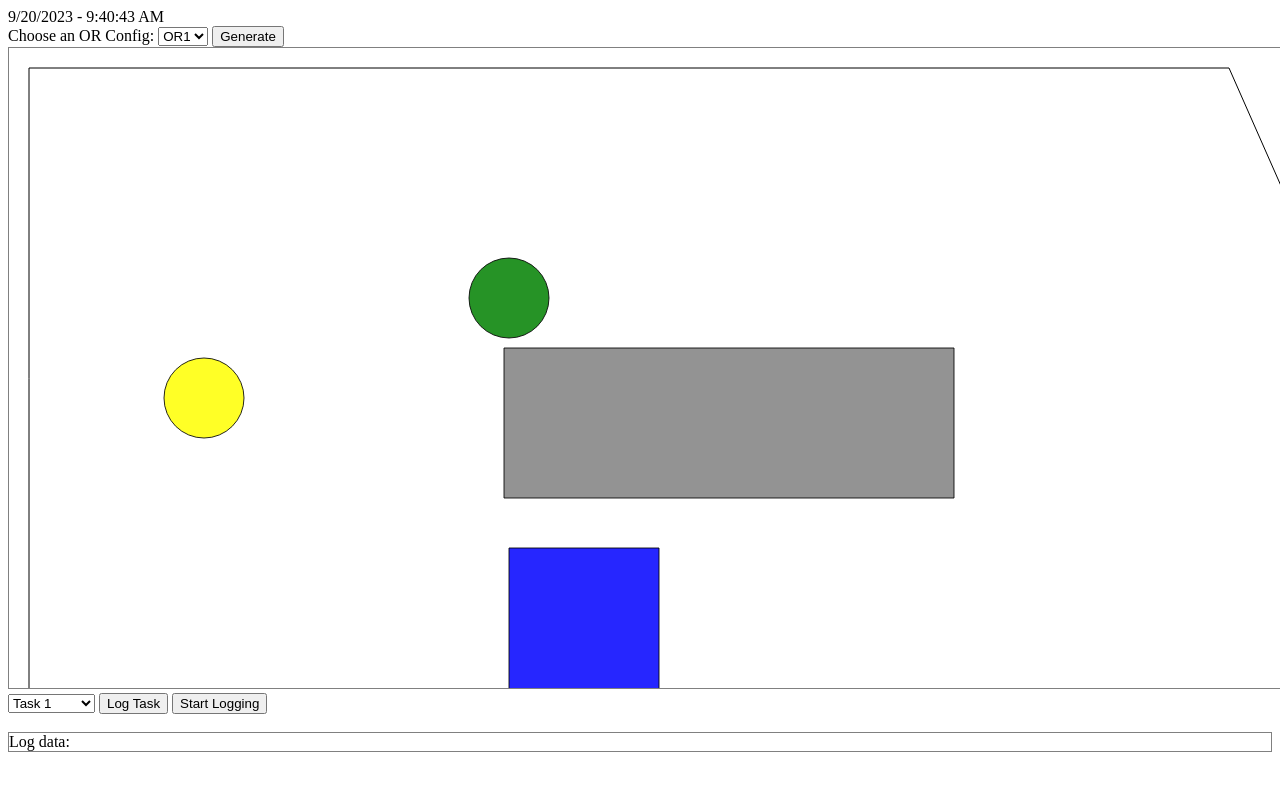
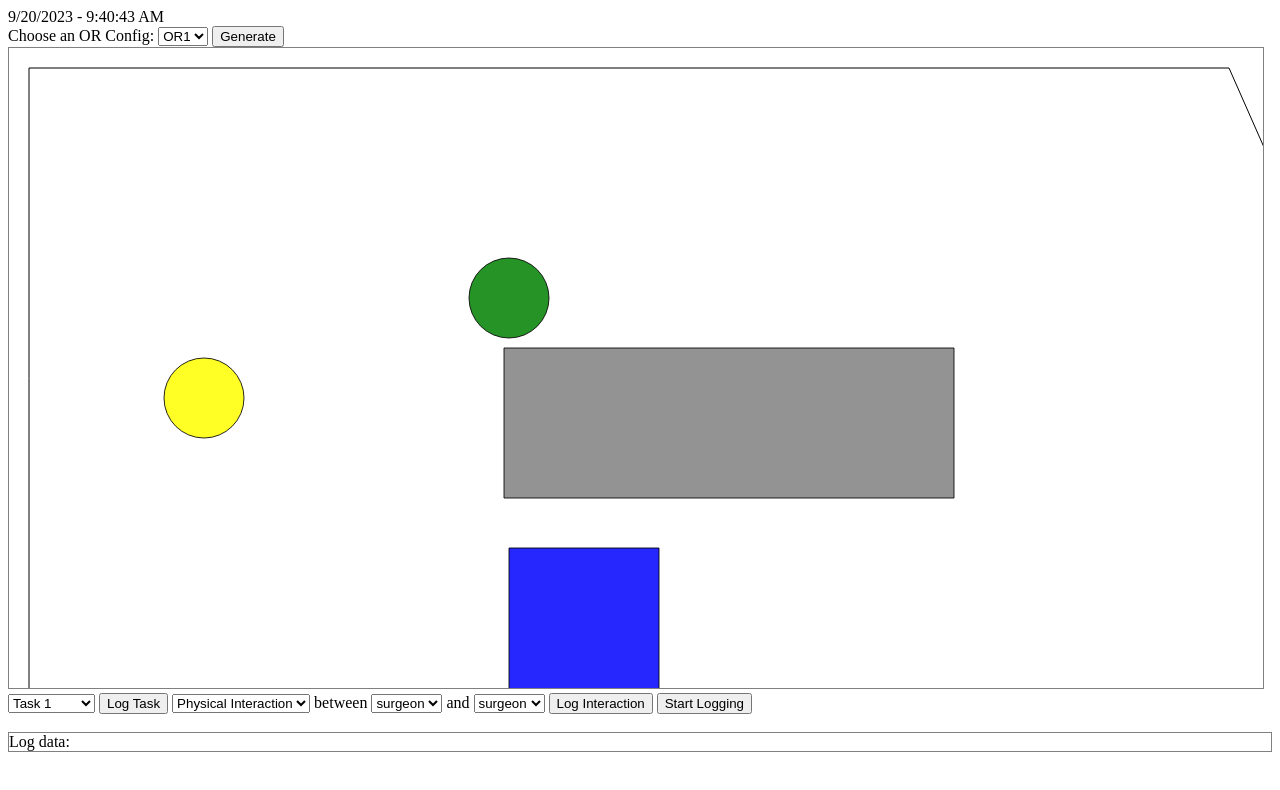
Before and after one commit to tommwilliamson/tommwilliamson.github.io, a plain HTML site: page index.html in a window 1280 px wide. Both pictures are taken after a click on the button "Generate". Drawn offline with Linux system fonts and the light colour scheme.

Commit message:
Update index.html

```diff
--- a/index.html
+++ b/index.html
@@ -19,6 +19,16 @@
     <option value="OtherTask">Other Task</option>
   </select>
   <button hidden class="logTaskButton" onclick="logTask()" id="logTaskButton">Log Task</button>
+  <select  hidden name="interact_types" id="interact_types">
+    <option value="VerbalInter">Physical Interaction</option>
+    <option value="PhysInter">Verbal Interaction</option>
+    <option value="OtherInter">Other Interaction</option>
+  </select>
+  <label hidden id="ipa_label" for="interact_party_a">between</label>
+  <select hidden name="interact_party_a" id="interact_party_a"></select>
+  <label hidden id="ipb_label" for="interact_party_b">and</label>
+  <select hidden name="interact_party_b" id="interact_party_b"></select>
+  <button hidden class="logInteractButton" onclick="logInteraction()" id="logInteractButton">Log Interaction</button>
   <button hidden class="toggleLoggingButton" onclick="toggleLogging()" id="toggleLoggingButton">Start Logging</button>
   <br>
   <br>
@@ -34,7 +44,7 @@ let loggingTimer;
 window.onload = function() {
 	canvas = document.getElementById("canvas");
 	ctx = canvas.getContext("2d");
-  	var w =  window.innerWidth;
+  	var w =  window.innerWidth*0.98;
 	var h =  window.innerHeight*0.8;
 	ctx.canvas.width  = w;
 	ctx.canvas.height = h;
@@ -106,7 +116,25 @@ function setupOR() {
 	document.getElementById("toggleLoggingButton").hidden = false;
 	document.getElementById("logging_area").hidden = false;
 	document.getElementById("logging_area").appendChild(document.createElement("br"));
+	document.getElementById("logInteractButton").hidden = false;
+	document.getElementById("interact_types").hidden = false;
+	var ipa = document.getElementById("interact_party_a");
+	var ipb = document.getElementById("interact_party_b");
+	for(let i=0; i<moveableObjects.length; i++) {
+		var role = moveableObjects[i].role;
+		var option_a = document.createElement('option');
+		option_a.text = role;
+		var option_b = document.createElement('option');
+		option_b.text = role;
 
+		ipa.add(option_a);
+		ipb.add(option_b);
+
+	}
+	ipa.hidden = false;
+	ipb.hidden = false;
+	document.getElementById("ipa_label").hidden = false;
+	document.getElementById("ipb_label").hidden = false;
 
 }
 
@@ -138,10 +166,6 @@ function drawObjects()
 		ctx.fill();
 		ctx.stroke();
 	}
-	if (isLogging)
-	{
-		logState();
-	}
 }
 
 let previousSelectedObject;
@@ -170,7 +194,11 @@ function canvasClick(e) {
 let isDragging = false;
 
 function stopDragging() {
-  isDragging = false;
+	isDragging = false;
+	if (isLogging)
+	{
+		logState();
+	}
 }
 
 function dragObject(e) {
@@ -246,6 +274,24 @@ function logState()
 	div.appendChild(linebreak);
 
 }
+
+function logInteraction(){
+	const dateString = new Date().toLocaleString();
+	const formattedString = dateString.replace(", ", " - ");
+	var div = document.getElementById('logging_area');
+	var int_list = document.getElementById('interact_types');
+	var int_text = int_list.options[int_list.selectedIndex].text;
+	var a_list = document.getElementById('interact_party_a');
+	var a_text = a_list.options[a_list.selectedIndex].text;
+	var b_list = document.getElementById('interact_party_b');
+	var b_text = b_list.options[b_list.selectedIndex].text;
+
+	div.innerHTML += formattedString + ' ' + int_text + ' between ' + a_text + ' and ' + b_text;
+	linebreak = document.createElement("br");
+	div.appendChild(linebreak);
+
+}
+
 function refreshTime() {
   const timeDisplay = document.getElementById("time");
   const dateString = new Date().toLocaleString();
```
